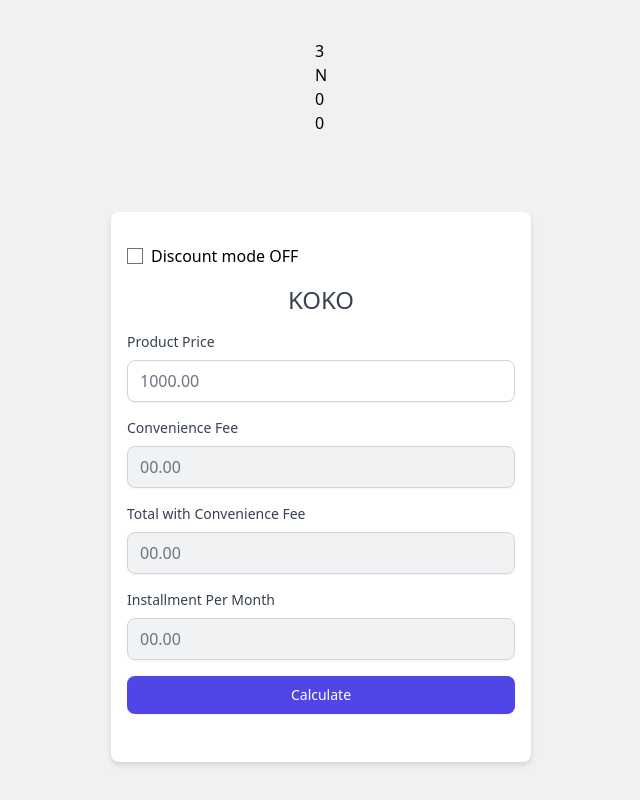
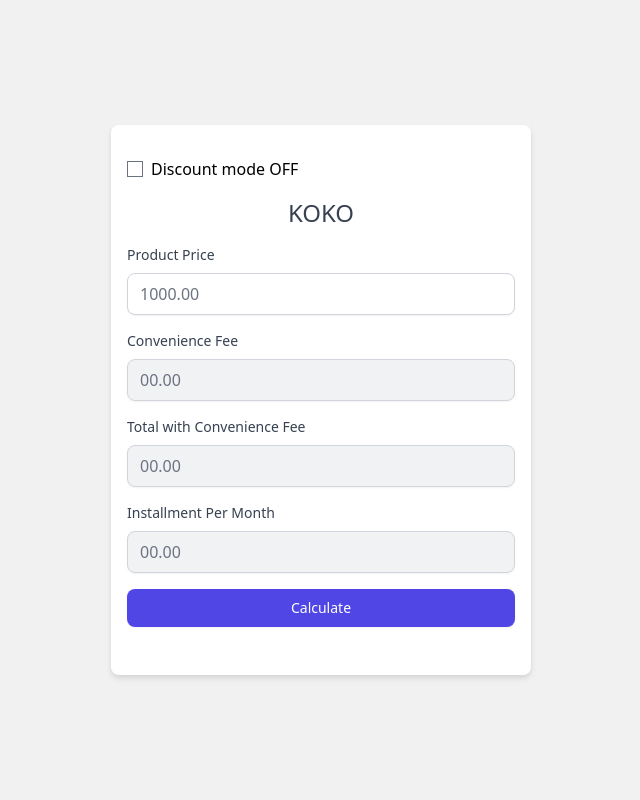
Before and after one commit to nirmalcodes/shop-helper, a React (Vite) app: page / in a window 1280 px wide. Shown: the whole page, without its empty margins (319-959 px from the left). Built offline with nearby package versions, Linux system fonts and the light colour scheme; no server answers; the database is empty.

Commit message:
Update home page

```diff
--- a/index.html
+++ b/index.html
@@ -7,7 +7,7 @@
         <title>Shop Helper</title>
     </head>
     <body class="bg-[#f1f1f1]">
-    <!-- <body class="bg-[#0A2647]"> -->
+        <!-- <body class="bg-[#0A2647]"> -->
         <div id="root"></div>
         <script type="module" src="/src/main.jsx"></script>
     </body>
--- a/src/pages/HomePage/HomePage.jsx
+++ b/src/pages/HomePage/HomePage.jsx
@@ -2,7 +2,9 @@
 import { Formik, Form, Field, ErrorMessage } from 'formik';
 import * as Yup from 'yup';
 import { db } from '../../firebaseConfig';
-import { doc, getDoc, onSnapshot } from 'firebase/firestore';
+import { doc, onSnapshot } from 'firebase/firestore';
+import { ToastContainer, toast } from 'react-toastify';
+import 'react-toastify/dist/ReactToastify.css';
 
 const HomePage = () => {
     const inputRef = useRef(null);
@@ -28,9 +30,16 @@
             console.log('Config data:', doc.data());
 
             setConvenienceFeeRate(cFeeRate);
+            // {
+            //     isDiscounted
+            //         ? toast.success('Discount mode is ON now')
+            //         : toast.warn('Discount mode is OFF now');
+            // }
             setDiscountMode(isDiscounted);
             setDiscountRate(isDiscounted ? offerRate : 0);
             setDiscountMaxCap(isDiscounted ? offerMaxCap : 0);
+
+            // toast.success('Config data updated!');
         });
 
         return () => {
@@ -51,10 +60,6 @@
     const validationSchema = Yup.object({
         productPrice: Yup.number().required('Product Price is required'),
     });
-
-    // const convenienceFeeRate = 6;
-    // const discountRate = 15;
-    // const discountMaxCap = 3000;
 
     const handleNormalCalculation = (values, { setFieldValue }) => {
         const productPrice = values.productPrice;
@@ -124,19 +129,29 @@
 
     return (
         <>
-            <div className="mx-auto grid min-h-screen place-items-center px-4 xl:w-[70%]">
-                {convenienceFeeRate} <br />
-                {discountMode ? 'Y' : 'N'} <br />
-                {discountRate} <br />
-                {discountMaxCap} <br />
+            <ToastContainer
+                position="top-right"
+                autoClose={5000}
+                hideProgressBar={false}
+                newestOnTop={false}
+                closeOnClick
+                rtl={false}
+                pauseOnFocusLoss
+                draggable
+                pauseOnHover
+                theme="dark"
+                className=""
+            />
+            <div className="mx-auto grid min-h-screen place-items-center xl:w-[70%]">
                 <div className="w-full max-w-[420px] rounded-lg bg-white px-4 py-8 drop-shadow-md">
                     <div className="mb-4 flex items-center gap-2">
                         <input
                             type="checkbox"
                             name="discount"
                             id="discount"
+                            className=""
                             checked={discountMode}
-                            onChange={(e) => setDiscountMode(e.target.checked)}
+                            disabled
                         />
                         <label htmlFor="discount">
                             Discount mode {discountMode ? 'ON' : 'OFF'}
```
